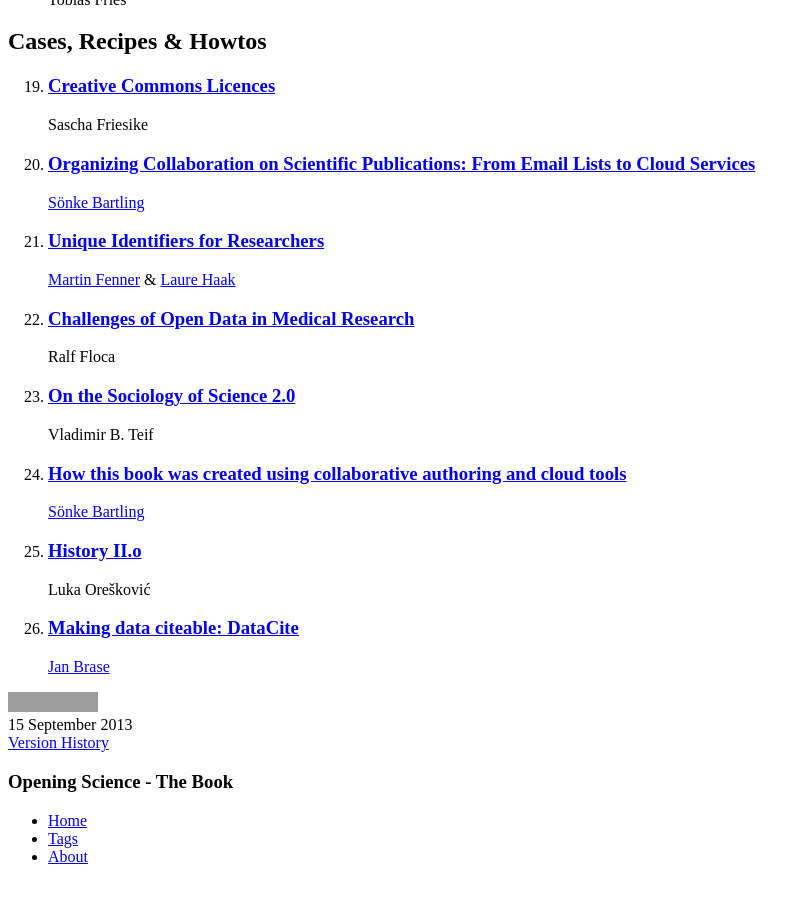
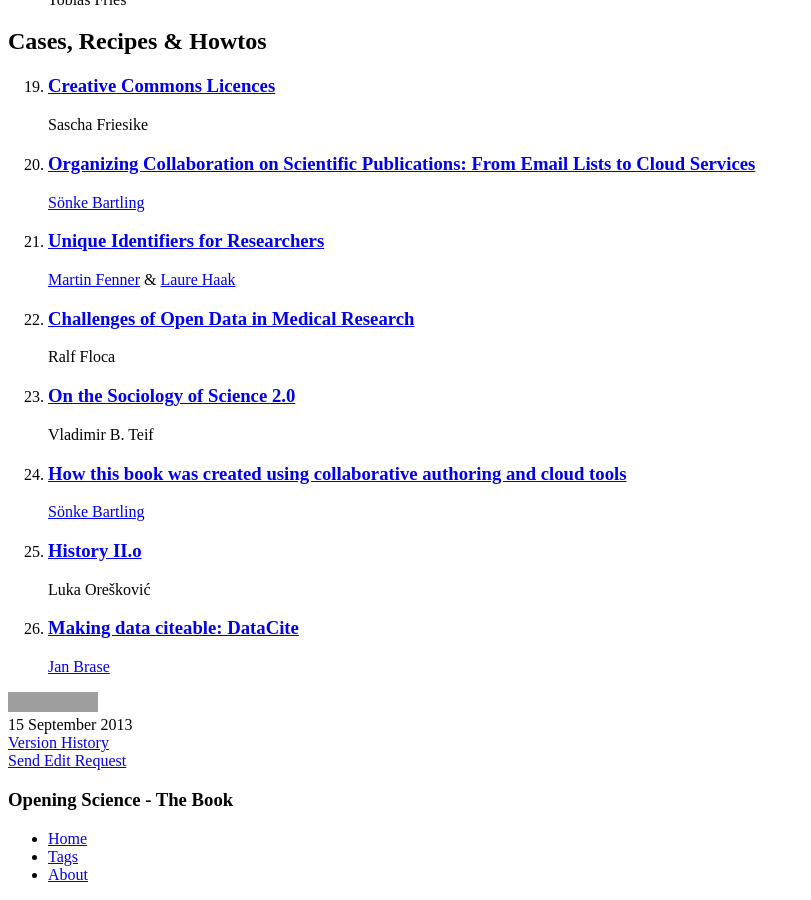
Before and after one commit to openingscience/book, a Jekyll site: the page built from index.html, in a window 1280 px wide and 900 px high, scrolled down 1961 px. Shown: the whole window, without its empty margins (0-811 px from the left). Built offline with Jekyll 4.4.1, drawn with Linux system fonts in a browser that asks for light colours; Markdown is read by kramdown in place of the engine named in the settings; the list of posts is cut into pages by our own code; comment, search, counter and statistics services are not loaded; grey boxes are pictures that could not be loaded.

Commit message:
added prose.io edit link

```diff
--- a/_includes/navigation.html
+++ b/_includes/navigation.html
@@ -5,6 +5,7 @@
   <i class="icon-calendar"></i> {{ page.modified_date }}<br/>
 {% endif %}
 <i class="icon-github"></i> <a href="{{ site.source_url }}/commits/master/{{ page.path }}">Version History</a><br/>
+<i class="icon-edit"></i> <a href="http://prose.io/#openingscience/book/edit/master/{{page.path}}">Send Edit Request</a><br/>
 {% if page.tags and page.tags != empty %}
   <ul>
     {% assign tags_list = page.tags %}
```
